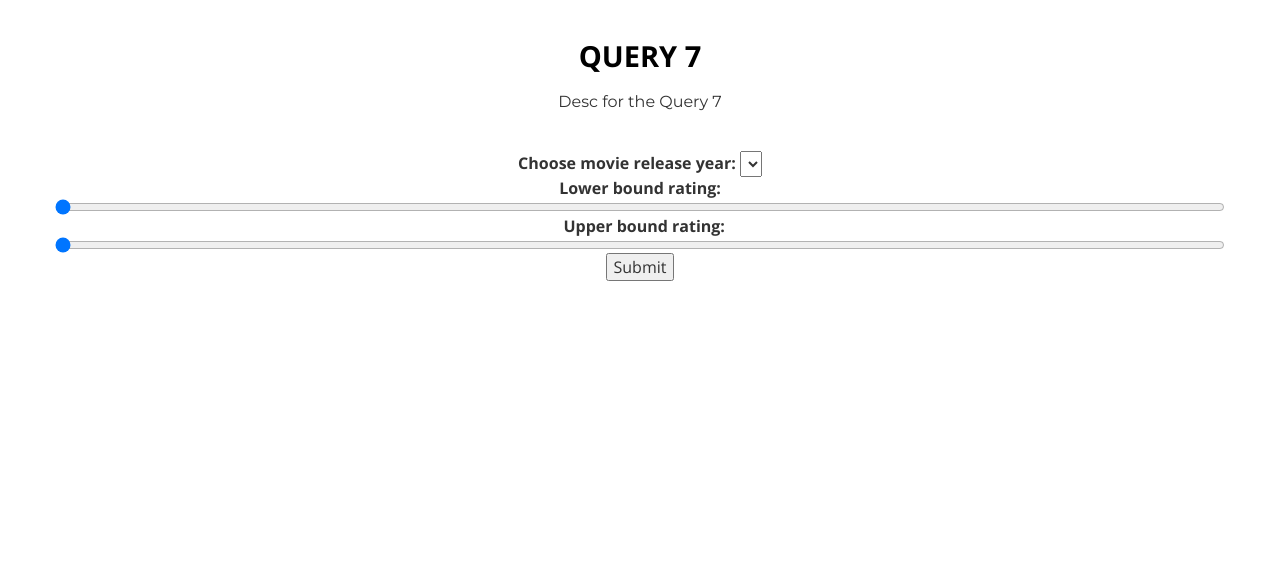
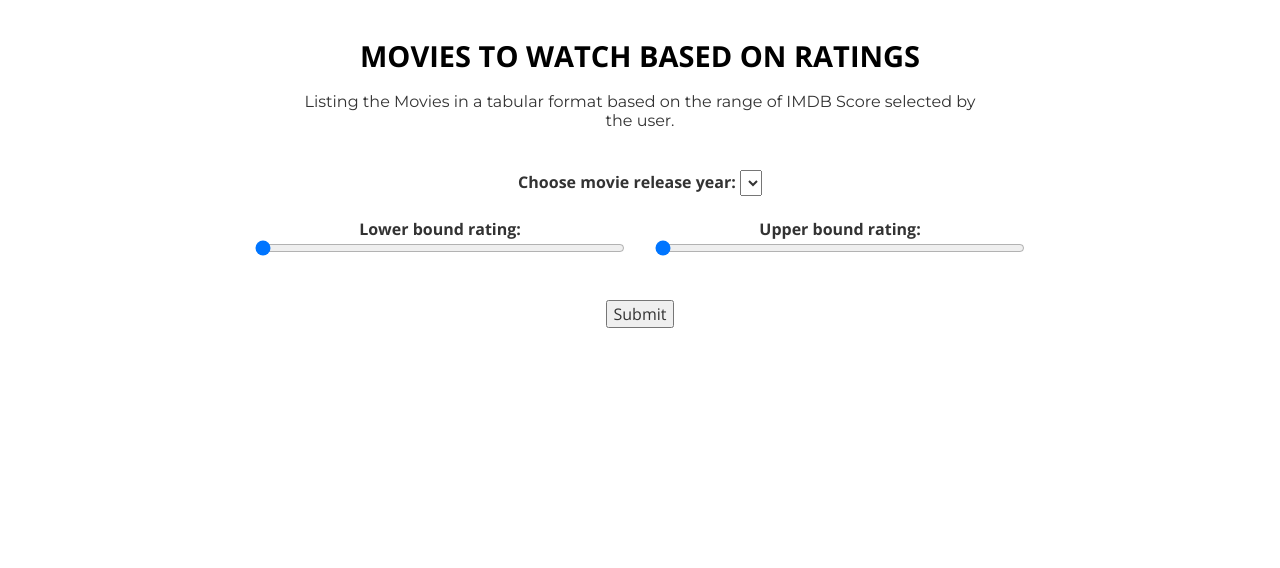
Before and after one commit to satrio-yudhoatmojo/CS532-Database-Systems-Spring-2020, a Flask app: page /movies_on_ratings in a window 1280 px wide. Shown: the part 120-688 px from the top of the page. Run offline with Flask 2, Linux system fonts and the light colour scheme; data that the repository does not hold is empty; some libraries are stand-ins or nearby versions; some web fonts are replaced.

Commit message:
Some changes in the UI of Sliders

```diff
--- a/Project-03/src/templates/query7.html
+++ b/Project-03/src/templates/query7.html
@@ -4,8 +4,8 @@
 <!-- assignments-section -->
 <section class="assignmets-section1" id="assignments">
 	<div class="container">
-		<h2 class="section-heading text-center">Query 7</h2>
-		<p class="section-intro text-center">Desc for the Query 7</p>
+		<h2 class="section-heading text-center">Movies to watch based on ratings</h2>
+		<p class="section-intro text-center">Listing the Movies in a tabular format based on the range of IMDB Score selected by the user.</p>
 		<div class="row">
 			<div>
 				<div class="assignment-content">
@@ -19,16 +19,24 @@
                                 {% endfor %}
                             </select>
                             <br/>
+                            <br/>
+                            <div class="row">
+                                <div class="col-sm-2">
+                                </div>
+                                <div class="col-sm-4 text-center">
                                      <label for="lower_bound">Lower bound rating:</label>
                                     <input type="range" name="lower_bound" id="lower_bound" value="0" min="0" max="10" step="0.1" oninput="lower_bound_disp.value = lower_bound.value">
                                      <output  id="lower_bound_disp"></output>
-
-                            &nbsp;
-
+                                </div>
+                                <div class="col-sm-4 text-center">
                                     <label for="upper_bound">Upper bound rating:</label>
                                     <input type="range" name="upper_bound" id="upper_bound" value="0" min="0" max="10" step="0.1" oninput="upper_bound_disp.value = upper_bound.value">
                                     <output  id="upper_bound_disp"></output>
-
+                                </div>
+                                <div class="col-sm-2"></div>
+                            </div>
+                            <br/>
+                            <br/>
                             <input type="submit" value="Submit"/>
                         </form>
                     </div>
```
Lines whose indentation alone changed are shown as unchanged.
